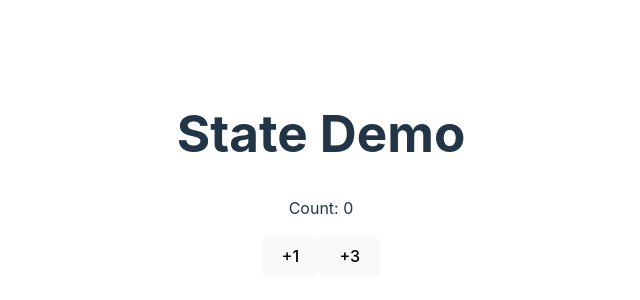
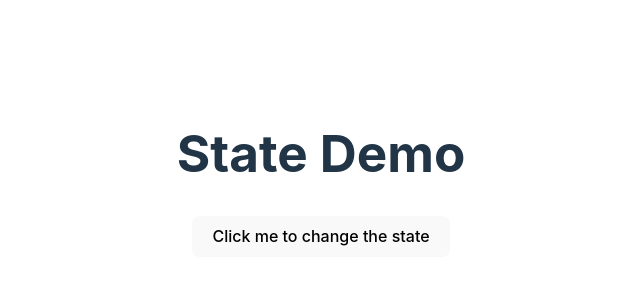
Before and after one commit to shtanriverdi/React-Course, a React (Vite) app in the folder state-demo/: page / in a window 1280 px wide. Shown: the part 226-526 px from the top of the page, without its empty margins (319-959 px from the left). Built offline with nearby package versions, Linux system fonts and the light colour scheme.

Commit message:
Super Important Optimization!

```diff
--- a/state-demo/src/App.jsx
+++ b/state-demo/src/App.jsx
@@ -1,11 +1,13 @@
 import './App.css';
 import Counter from './Counter';
+import Dumbo from './Dumbo';
 
 function App() {
   return (
     <>
       <h1>State Demo</h1>
-      <Counter />
+      {/* <Counter /> */}
+      <Dumbo />
     </>
   )
 }
--- /dev/null
+++ b/state-demo/src/Dumbo.jsx
@@ -0,0 +1,22 @@
+import { useState } from "react";
+
+function generateGameBoard() {
+    console.log("Initializing the game board...");
+    return Array(5000); // nulls
+}
+
+function Dumbo() {
+    // React will ignore this 'generateGameBoard()' for the second time
+    // But the function is actually runs again, this is a wastage!
+    // This will run everytime we re-render, DON't USE THIS! Don't call the function here!
+    // const [board, setBoard] = useState(generateGameBoard());
+    // Use this insted! React will get the initial value for the first time and then
+    // It will ignore the function
+    const [board, setBoard] = useState(generateGameBoard);
+
+    return (
+        <button onClick={() => setBoard('Hello')}>Click me to change the state</button>
+    );
+}
+
+export default Dumbo;
```
